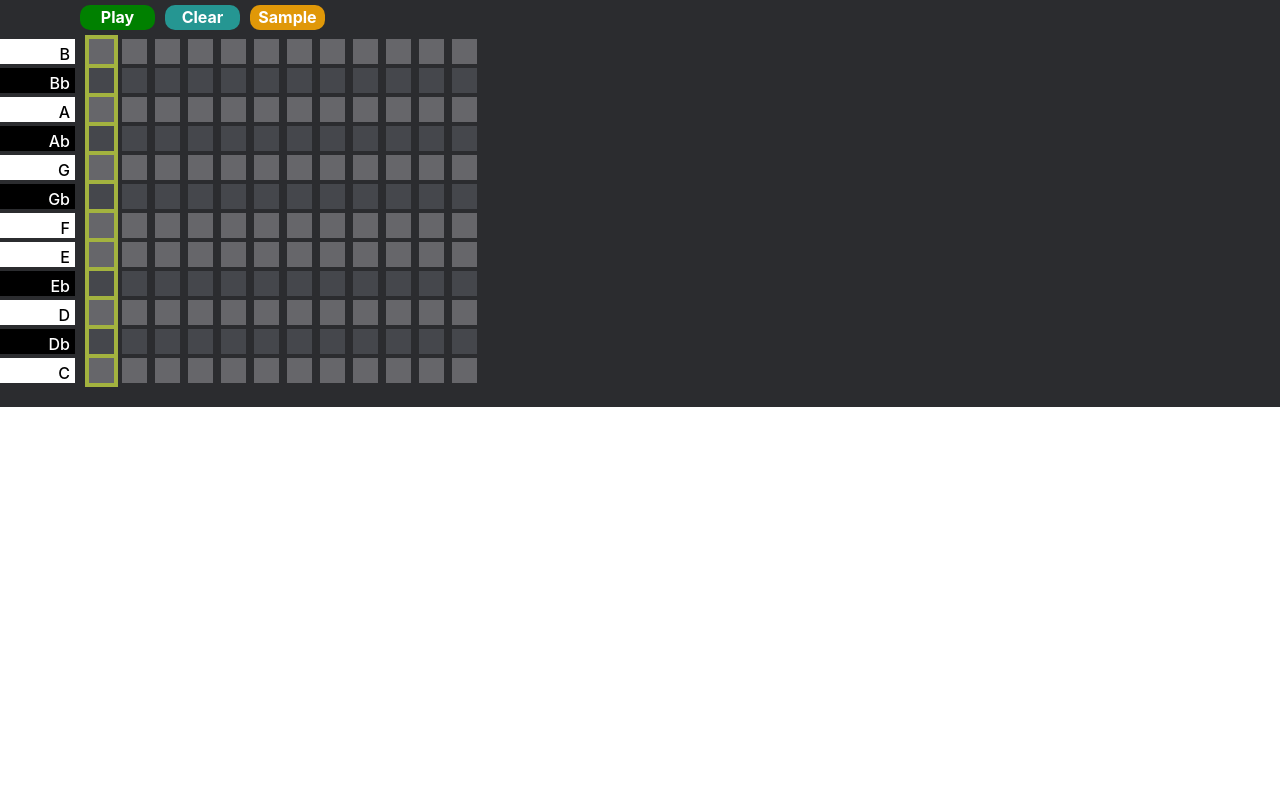
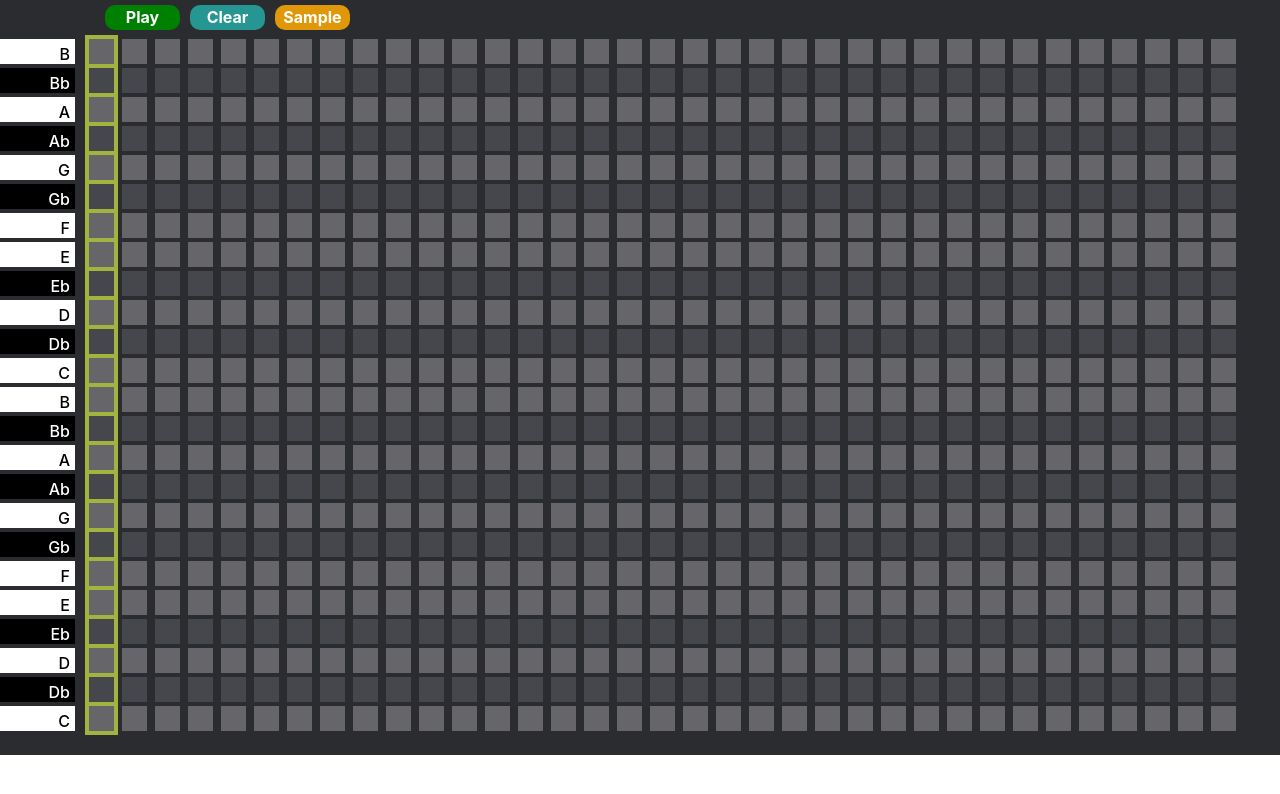
Before and after one commit to Cameron-Ross/piano-sequencer, a React (Create React App) app: page / in a window 1280 px wide. Shown: the top 794 px of the page. Built offline with nearby package versions, Linux system fonts and the light colour scheme.

Commit message:
Update App.tsx

```diff
--- a/src/App.tsx
+++ b/src/App.tsx
@@ -5,16 +5,16 @@ import * as Tone from "tone";
 const NOTES = ["B","Bb","A","Ab","G","Gb","F","E","Eb","D", "Db", "C"];
 
 // Notes for Sample Song
-const SAMPLE_NOTES = ["E5", "D5", "C5", "D5", "E5", "E5", "E5","", "D5", "D5", "D5","", "E5","G5", "G5", "", "E5", "D5", "C5", "D5", "E5", "E5", "E5", "E5", "D5", "D5", "E5", "D5", "C5"];
+const SAMPLE_NOTES = ["E4", "D4", "C4", "D4", "E4", "E4", "E4","", "D4", "D4", "D4","", "E4","G4", "G4", "", "E4", "D4", "C4", "D4", "E4", "E4", "E4", "E4", "D4", "D4", "E4", "D4", "C4"];
 
 // Make a new instrument and set the destination to be the speakers
 const synth = new Tone.Synth({ oscillator: { type: "square8" } }).toDestination();
 
 // How many steps (columns) to include in the grid
-const STEPS = 12;
+const STEPS = 35;
 
 // A list of octaves
-const OCTAVES = [5];
+const OCTAVES = [4,3];
 
 // Flags
 let started = false;
@@ -31,7 +31,7 @@ function App() {
   return (
     <div style = {{backgroundColor: "#2b2c2f", paddingBottom: 20, flexDirection: 'column', display: "flex"}}>
 
-      <div style = {{display: "flex", flexDirection: "row", marginLeft: 75}}>
+      <div style = {{display: "flex", flexDirection: "row", marginLeft: 100}}>
         {PlayButton()}
         {ClearButton()}
         {SampleButton()}
```
